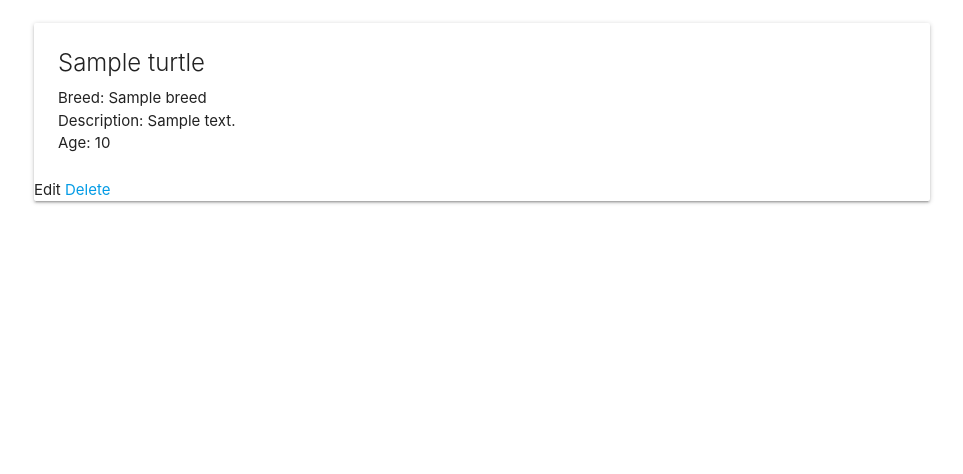
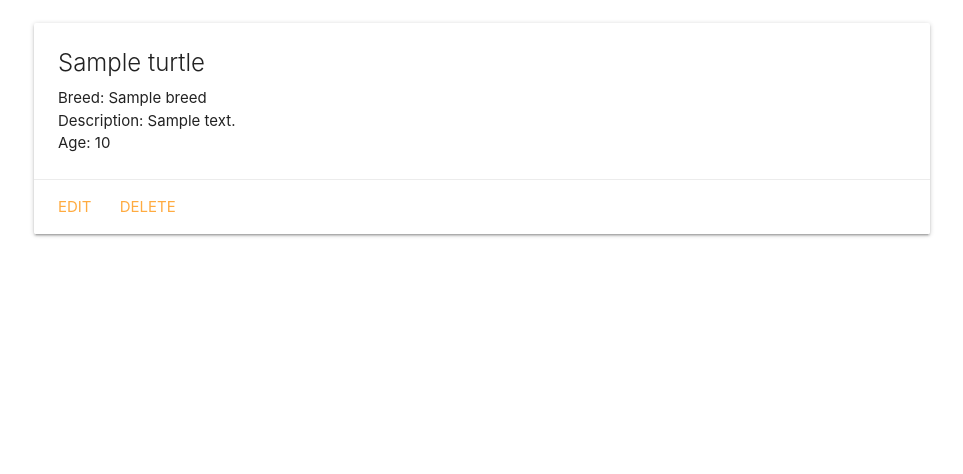
Before and after one commit to mykindofscum/TurtleCollector, a Django app: template main_app/templates/turtles/detail.html in a window 1280 px wide. Shown: the part 177-651 px from the top of the page, without its empty margins (158-1121 px from the left). Run offline with Django 3.2, Linux system fonts and the light colour scheme; the template is opened without the code that fills it: most values are stand-ins (such as "Sample title", 1, 10 or a date in 2020).

Commit message:
Fix turtle form

```diff
--- a/main_app/templates/turtles/detail.html
+++ b/main_app/templates/turtles/detail.html
@@ -14,7 +14,7 @@
       <p>Age: Hatchling</p>
     {% endif %}
   </div>
-  <div class="card-action>
+  <div class="card-action">
     <a href="{% url 'turtles_update' turtle.id %}">Edit</a>
     <a href="{% url 'turtles_delete' turtle.id %}">Delete</a>
   </div>
```
Also changed, not shown: main_app/templates/main_app/turtle_form.html (renamed from main_app/templates/main_app/cat_form.html).
